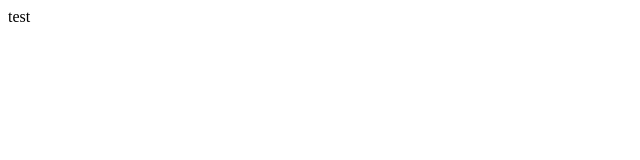
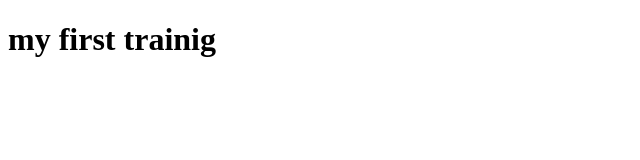
Before and after one commit to SifenAbduselam/semira, a plain HTML site: page index.html in a window 1280 px wide. Shown: the whole page, without its empty margins (0-640 px from the left). Drawn offline with Linux system fonts and the light colour scheme.

Commit message:
my second commit

```diff
--- a/index.html
+++ b/index.html
@@ -6,6 +6,7 @@
     <title>Document</title>
 </head>
 <body>
-    test
+<h1>my first trainig </h1>
+
 </body>
 </html>
```
